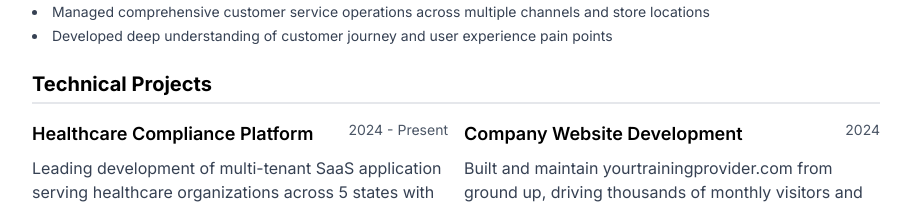
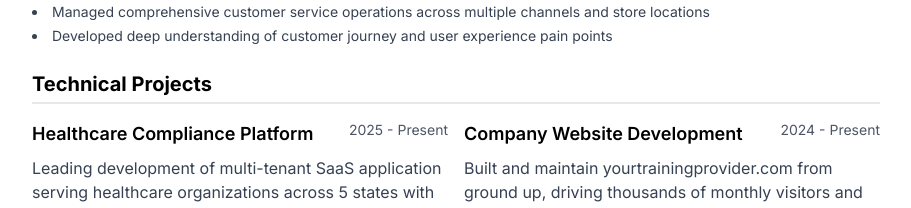
Before and after one commit to Scottsdaaale/portfolio-v2, a Next.js app: page /resume in a window 1280 px wide. Shown: the part 1540-1748 px from the top of the page, without its empty margins (184-1095 px from the left). Built offline with nearby package versions, Linux system fonts and the light colour scheme; no server answers.

Commit message:
Update project timelines in Resume and Experience components for accuracy. Adjust dates for the Healthcare Compliance Platform and Company Website Development, and refine impact statement for clarity.

```diff
--- a/components/resume.tsx
+++ b/components/resume.tsx
@@ -44,14 +44,14 @@ export function Resume() {
   const projects = [
     {
       title: "Healthcare Compliance Platform",
-      date: "2024 - Present",
+      date: "2025 - Present",
       description: "Leading development of multi-tenant SaaS application serving healthcare organizations across 5 states with comprehensive compliance tracking and reporting",
       technologies: ["Next.js 15", "Django", "PostgreSQL", "AWS", "Multi-tenant Architecture"],
       link: null
     },
     {
       title: "Company Website Development",
-      date: "2024",
+      date: "2024 - Present",
       description: "Built and maintain yourtrainingprovider.com from ground up, driving thousands of monthly visitors and continuous lead generation pipeline",
       technologies: ["SEO Optimization", "Lead Capture Systems", "Blog Automation", "Analytics Integration"],
       link: null
--- a/components/sections/experience.tsx
+++ b/components/sections/experience.tsx
@@ -19,7 +19,7 @@ export function Experience() {
       title: "Healthcare Compliance Platform",
       description: "Leading development of a HIPAA-compliant SaaS platform from scratch. Architecting multi-tenant infrastructure, secure document management, automated compliance tracking, and real-time notifications serving healthcare organizations across 5 states.",
       tech: ["Next.js 15", "Django", "PostgreSQL", "AWS S3", "SES", "Multi-tenant Architecture"],
-              impact: "Full-stack solo development of enterprise-grade healthcare software with 9.5-week delivery timeline.",
+              impact: "Full-stack solo development of enterprise-grade healthcare software with short delivery timeline.",
       icon: Building
     },
     {
```
